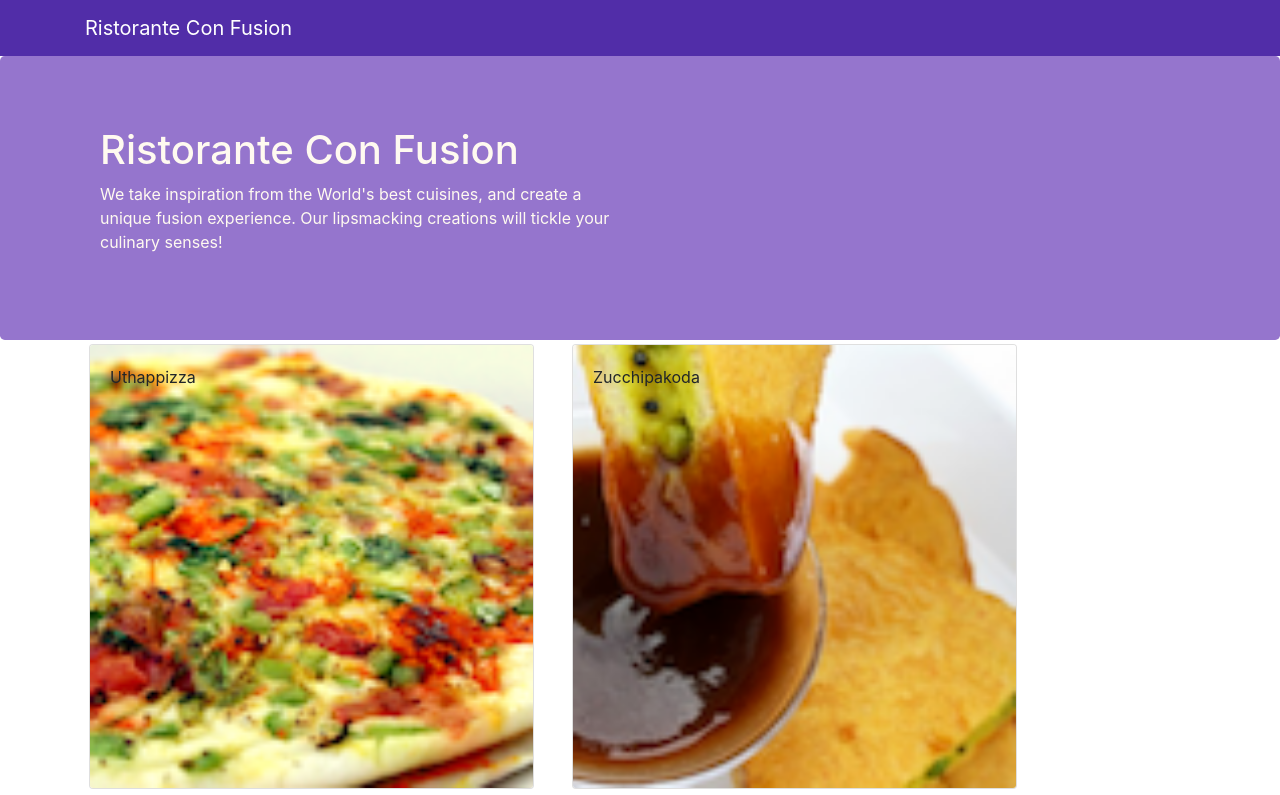
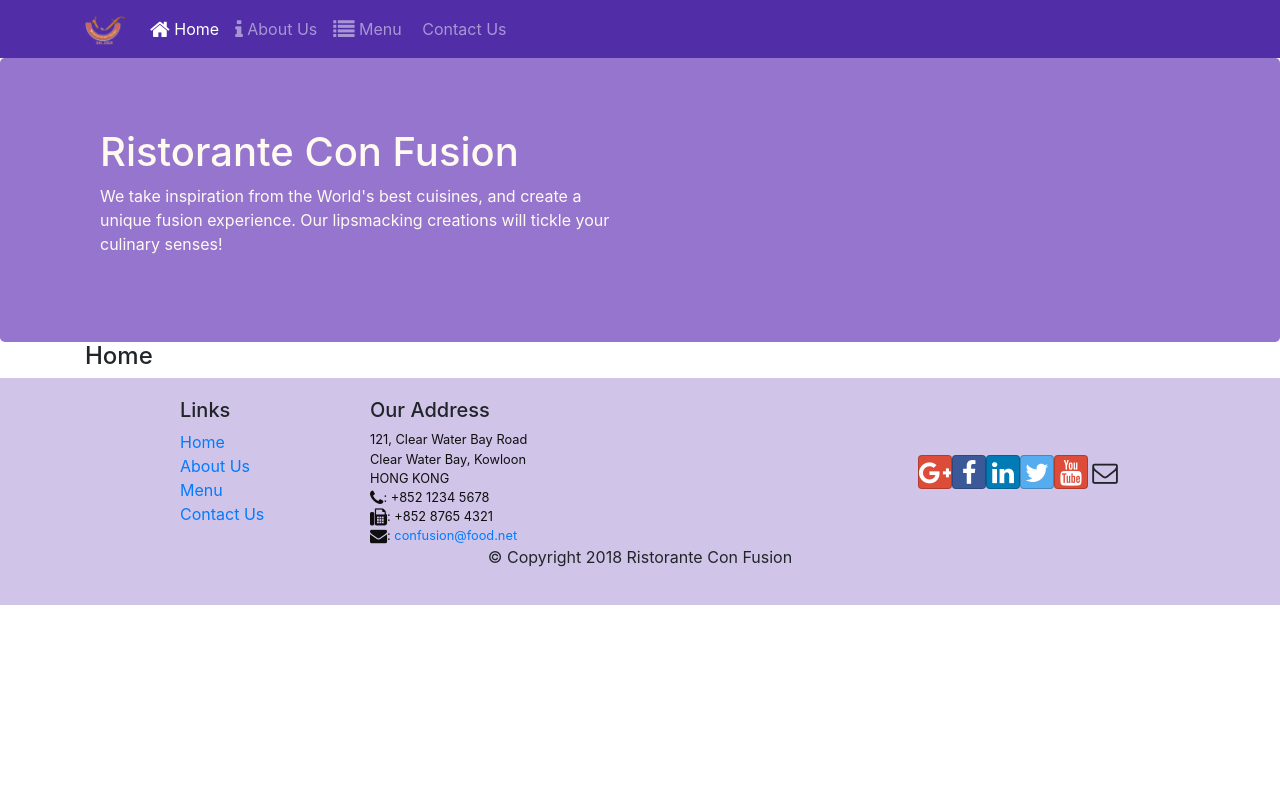
Before and after one commit to Bafarouk/confusionReact, a React (Create React App) app: page /home in a window 1280 px wide. Shown: the top 795 px of the page. Built offline with nearby package versions, Linux system fonts and the light colour scheme.

Commit message:
React Router

```diff
--- a/package.json
+++ b/package.json
@@ -12,6 +12,7 @@
     "react": "^16.13.1",
     "react-dom": "^16.13.1",
     "react-popper": "^2.2.3",
+    "react-router-dom": "^5.2.0",
     "react-scripts": "3.4.1",
     "reactstrap": "^8.5.1"
   },
--- a/src/App.js
+++ b/src/App.js
@@ -1,15 +1,18 @@
 import React, { Component } from 'react';
 import Main from './components/MainComponent';
 import './App.css';
+import {BrowserRouter} from 'react-router-dom';
 
 class App extends Component {
 
 
   render(){
     return (
-      <div>
-        <Main/>
-      </div>
+      <BrowserRouter>
+        <div>
+          <Main />
+        </div>
+      </BrowserRouter>
     );
   }
 }
--- a/src/components/FooterComponent.js
+++ b/src/components/FooterComponent.js
@@ -1,4 +1,5 @@
 import React from 'react';
+import {Link} from 'react-router-dom';
 
 
 const Footer = (props) =>{
@@ -9,10 +10,10 @@ const Footer = (props) =>{
                 <div className="col-4 offset-1 col-sm-2">
                     <h5>Links</h5>
                     <ul className="list-unstyled">
-                        <li><a href="#">Home</a></li>
-                        <li><a href="#">About</a></li>
-                        <li><a href="#">Menu</a></li>
-                        <li><a href="contactus.html">Contact</a></li>
+                        <li><Link to="/home">Home</Link></li>
+                        <li><Link to="/aboutus">About Us</Link></li>
+                        <li><Link to="/menu">Menu</Link></li>
+                        <li><Link to="contactus">Contact Us</Link></li>
                     </ul>
                 </div>
                 <div className="col-7 col-sm-5">
--- a/src/components/HeaderComponent.js
+++ b/src/components/HeaderComponent.js
@@ -1,15 +1,60 @@
 import React , { Component } from 'react';
-import {Navbar, NavbarBrand, Jumbotron, } from 'reactstrap';
+import {Navbar, NavbarBrand, Nav , NavItem, Collapse, NavbarToggler, Jumbotron, } from 'reactstrap';
+import {NavLink} from 'react-router-dom';
 
 
 
 class Header extends Component {
+    constructor(props){
+        super(props);
+        this.state = {
+            isNavOpen: false
+        };
+        this.toggleNav = this.toggleNav.bind(this);
+    }
+
+     toggleNav() {
+        this.setState({
+            isNavOpen : !this.state.isNavOpen
+        });
+    }
+
+
+
+
     render(){
         return(
             <>
-            <Navbar dark>
+            <Navbar dark expand="md">
                 <div className="container">
-                    <NavbarBrand href="/">Ristorante Con Fusion</NavbarBrand>
+                    <NavbarToggler onClick={this.toggleNav}/>
+                    <NavbarBrand href="/">
+                        <img src="assets/images/logo.png" height="30" width="41" alt="Ristorante Con Fusion" />
+                    </NavbarBrand>
+                    <Collapse isOpen={this.state.isNavOpen} navbar>
+                        <Nav navbar>
+                            <NavItem>
+                                <NavLink className="nav-link" to="/home">
+                                    <span className="fa fa-home fa-lg"></span> Home
+                                </NavLink>
+                            </NavItem>
+                            <NavItem>
+                                <NavLink className="nav-link" to="/aboutus">
+                                    <span className="fa fa-info fa-lg"></span> About Us
+                                </NavLink>
+                            </NavItem>
+                            <NavItem>
+                                <NavLink className="nav-link" to="/menu">
+                                    <span className="fa fa-list fa-lg"></span> Menu
+                                </NavLink>
+                            </NavItem>
+                            <NavItem>
+                                <NavLink className="nav-link" to="/contactus">
+                                    <span className="fa fa-adress-card fa-lg"></span> Contact Us
+                                </NavLink>
+                            </NavItem>
+                        </Nav>
+                    </Collapse>
                 </div>
             </Navbar>
             <Jumbotron>
--- /dev/null
+++ b/src/components/HomeComponent.js
@@ -0,0 +1,12 @@
+import React from 'react';
+
+
+function Home(props){
+    return(
+        <div className="container">
+            <h4>Home</h4>
+        </div>
+    );
+}
+
+export default Home;
--- a/src/components/MainComponent.js
+++ b/src/components/MainComponent.js
@@ -1,9 +1,11 @@
 import React, { Component } from 'react';
 import Menu from './MenuComponent';
+import Home from './HomeComponent';
 import Header from './HeaderComponent';
 import Footer from './FooterComponent';
 import DishDetail from './DishdetailComponent';
 import { DISHES } from '../shared/dishes';
+import {Switch , Route , Redirect} from 'react-router-dom';
 
 class Main extends Component {
 
@@ -11,22 +13,29 @@ class Main extends Component {
     super(props);
     this.state= {
       dishes: DISHES,
-      selectedDish: null
+    //  selectedDish: null
     };
   }
 
 
-  onDishSelect(dishId){
-    this.setState({ selectedDish: dishId});
-}
 
   render(){
+
+    const HomePage = () => {
+      return(
+        <Home />
+      );
+
+    }
+
     return (
       <div>
         <Header />
-        <Menu dishes={this.state.dishes}
-            onClick={(dishId)=> this.onDishSelect(dishId)}/>
-        <DishDetail dish={ this.state.dishes.filter((dish)=> dish.id === this.state.selectedDish)[0] } />
+        <Switch>
+          <Route path="/home" component={HomePage} />
+          <Route exact path="/menu" component={() => <Menu dishes={this.state.dishes} /> } />
+          <Redirect to="/home" />
+        </Switch>
         <Footer />
       </div>
     );
--- a/src/components/MenuComponent.js
+++ b/src/components/MenuComponent.js
@@ -15,6 +15,7 @@ function RenderMenuItem ({ dish, onClick }){
 }
 
     const Menu = (props) => {
+        if (props.dishes){
             const menu = props.dishes.map((dish) => {
                 return(
                     <div key={dish.id} className="col-12 col-md-5 m-1">
@@ -22,7 +23,6 @@ function RenderMenuItem ({ dish, onClick }){
                     </div>
                 );
             });
-
             return (
                 <div className="container">
                     <div className="row">
@@ -30,7 +30,13 @@ function RenderMenuItem ({ dish, onClick }){
                     </div>
                 </div>
             );
+        }
+        else{
+            return(
+                <div></div>
 
+            );
+        }
     }
 
 
```
Also changed, not shown: 1 other file (tests, documents, lock files or other folders). Lines whose indentation alone changed are shown as unchanged.
